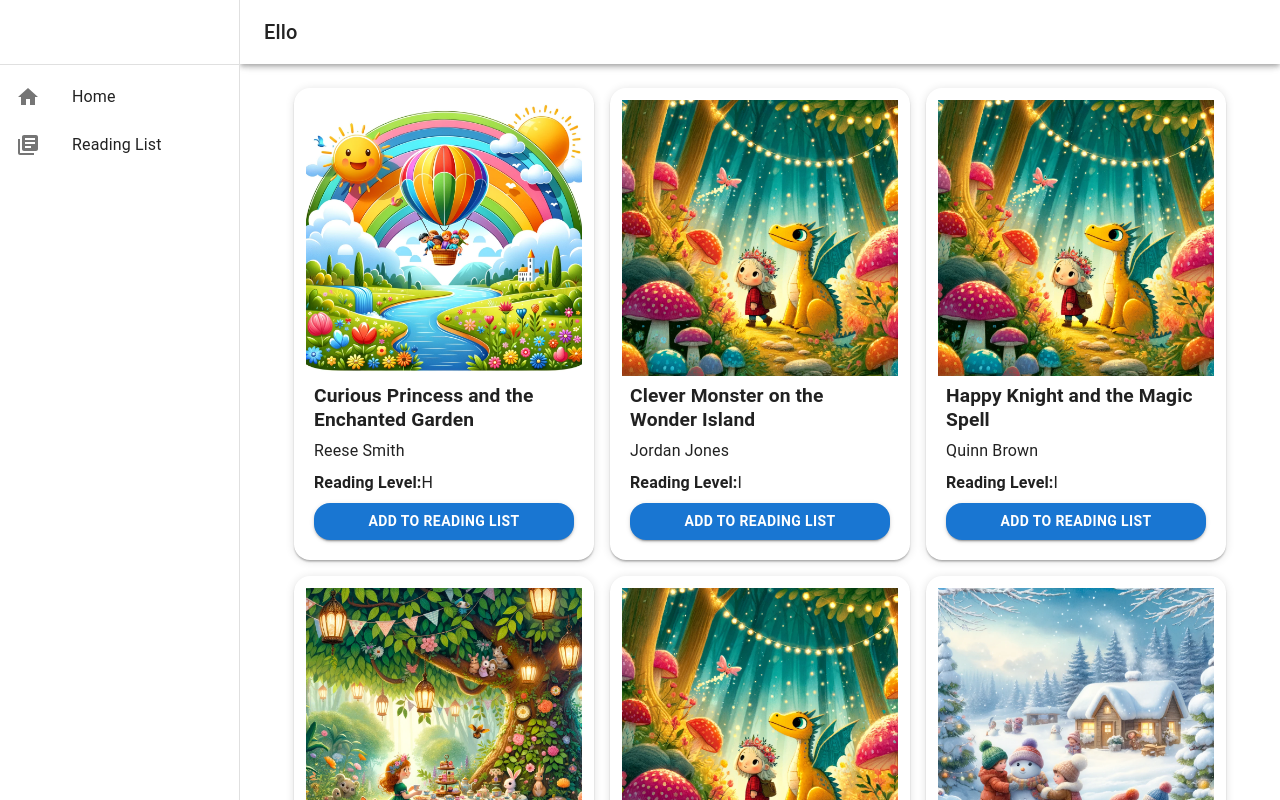
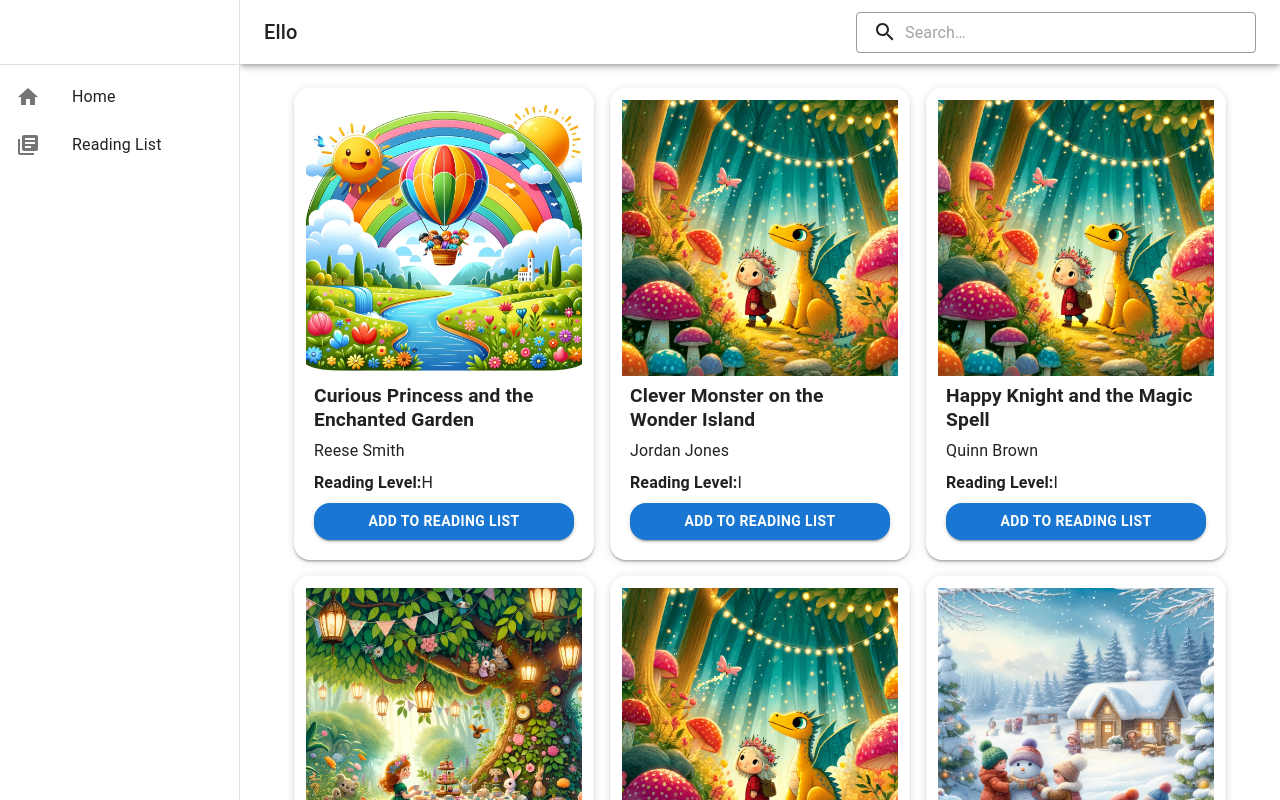
Before and after one commit to lloydagola/fullstack-take-home-test-main, a React app in the folder frontend/: page / in a window 1280 px wide. Shown: the top 800 px of the page. Built offline with nearby package versions, Linux system fonts and the light colour scheme.

Commit message:
created searchBar component

```diff
--- /dev/null
+++ b/frontend/src/components/SearchBar/SearchBar.tsx
@@ -0,0 +1,61 @@
+import * as React from "react";
+import { styled, alpha } from "@mui/material/styles";
+import InputBase from "@mui/material/InputBase";
+import SearchIcon from "@mui/icons-material/Search";
+
+const Search = styled("div")(({ theme }) => ({
+  position: "relative",
+  borderRadius: theme.shape.borderRadius,
+  backgroundColor: alpha(theme.palette.common.white, 0.15),
+  "&:hover": {
+    backgroundColor: alpha(theme.palette.common.white, 0.25),
+  },
+  border: "1px solid #999",
+  width: "260px",
+  marginLeft: 0,
+  [theme.breakpoints.up("sm")]: {
+    marginLeft: theme.spacing(1),
+    width: "400px",
+  },
+}));
+
+const SearchIconWrapper = styled("div")(({ theme }) => ({
+  padding: theme.spacing(0, 2),
+  height: "100%",
+  position: "absolute",
+  pointerEvents: "none",
+  display: "flex",
+  alignItems: "center",
+  justifyContent: "center",
+}));
+
+const StyledInputBase = styled(InputBase)(({ theme }) => ({
+  color: "inherit",
+  width: "100%",
+  "& .MuiInputBase-input": {
+    padding: theme.spacing(1, 1, 1, 0),
+    // vertical padding + font size from searchIcon
+    paddingLeft: `calc(1em + ${theme.spacing(4)})`,
+    transition: theme.transitions.create("width"),
+    [theme.breakpoints.up("sm")]: {
+      width: "12ch",
+      "&:focus": {
+        width: "20ch",
+      },
+    },
+  },
+}));
+
+export default function SearchBar(): JSX.Element {
+  return (
+    <Search>
+      <SearchIconWrapper>
+        <SearchIcon />
+      </SearchIconWrapper>
+      <StyledInputBase
+        placeholder="Search…"
+        inputProps={{ "aria-label": "search" }}
+      />
+    </Search>
+  );
+}
--- a/frontend/src/layouts/AppLayout.tsx
+++ b/frontend/src/layouts/AppLayout.tsx
@@ -16,6 +16,7 @@ import HomeIcon from "@mui/icons-material/Home";
 import LibraryBooksIcon from "@mui/icons-material/LibraryBooks";
 import MenuIcon from "@mui/icons-material/Menu";
 import { Link, Outlet } from "react-router-dom";
+import SearchBar from "components/SearchBar/SearchBar";
 
 const drawerWidth = 240;
 type TAppLayoutProps = {
@@ -102,6 +103,8 @@ export default function AppLayout({
           <Typography variant="h6" noWrap component="div">
             Ello
           </Typography>
+          <Box flex={1} />
+          <SearchBar />
         </Toolbar>
       </AppBar>
       <Box
```
